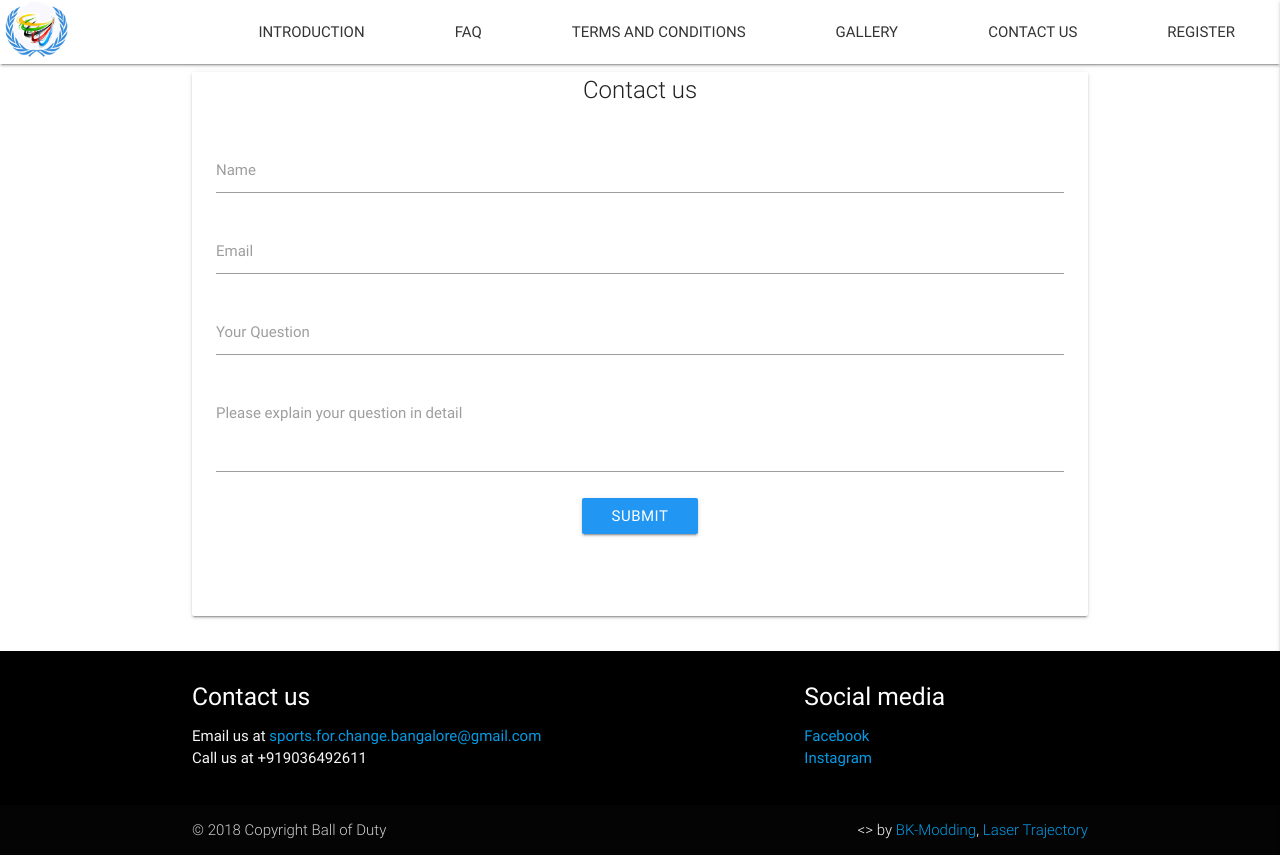
After one commit to BK-Modding/Ball-of-Duty-Website, a Flask app: page /contactus in a window 1280 px wide. The commit adds this page. Run offline with Flask 2, Linux system fonts and the light colour scheme; some libraries are stand-ins or nearby versions.

Commit message:
Contact us functionality complete

```diff
--- a/app.py
+++ b/app.py
@@ -254,5 +254,29 @@ def confirmteampayment():
 
                     return json.dumps({'success': 'true', 'message': 'Successfully updated!'})
 
+
+@app.route('/contactus')
+def contactus():
+    return render_template('contact.html')
+
+@app.route('/submitquery', methods = ['GET', 'POST'])
+def submitquery():
+    if request.method == "POST":
+        data = request.get_json()
+        name = data.name
+        email = data.email
+        question = data.question
+        detail = data.detail
+
+        msg = Message('A new query regarding Sports for Change', sender = config.MAIL_USERNAME, recipients = [config.RECIPIENT_1, config.RECIPIENT_2, config.RECIPIENT_3, config.RECIPIENT_4, config.RECIPIENT_5])
+        msg.body = "Name: {} \nEmail: {} \nQuestion: {} \nQuery in detail: {} \n \nPlease reply to the above email to resolve the query".format(name, email, question, detail)
+        mail.send(msg)
+
+        msg = Message('Confirmation regarding your query for the Sports for Change event', sender = config.MAIL_USERNAME, recipients = [email])
+        msg.body = "This is to confirm that you've submitted a query for the Sports for Change event asking {}. One of our representatives will get back to you shortly regarding the query. Please expect to receive a return mail to this email address".format(question)
+        mail.send(msg)
+
+        return "kappa"
+
 if __name__ == "__main__":
     app.run(host="0.0.0.0", port=8080, debug=True)
--- a/static/js/custom.js
+++ b/static/js/custom.js
@@ -6,10 +6,18 @@ $(document).ready(function() {
     $('select').material_select();
     $('.carousel').carousel();
     $('.slider').slider({
-          full_width: false,
-          interval: 5000,
-          transition: 800,
-          });
+        full_width: false,
+        interval: 5000,
+        transition: 800,
+    });
+    $('.button-collapse').sideNav({
+        menuWidth: 300, // Default is 300
+        edge: 'right', // Choose the horizontal origin
+        closeOnClick: true, // Closes side-nav on <a> clicks, useful for Angular/Meteor
+        draggable: true, // Choose whether you can drag to open on touch screens,
+        onOpen: function(el) { /* Do Stuff */ }, // A function to be called when sideNav is opened
+        onClose: function(el) { /* Do Stuff */ }, // A function to be called when sideNav is closed
+    });
 });
 $('a[href^="#"]').on('click', function(e) {
     e.preventDefault();
--- a/templates/confirmpayment.html
+++ b/templates/confirmpayment.html
@@ -64,7 +64,7 @@
                 }
                 else
                 {
-                    Materialize.toast('<p class = "flow-text red-text">Error, invalid passphrase</p>', 3000)
+                    Materialize.toast('<p class = "flow-text red-text">Error, invalid passphrase</p>', 3000);
                 }
             },
             error: function (error) {
--- /dev/null
+++ b/templates/contact.html
@@ -0,0 +1,84 @@
+{% extends 'layout.html' %}
+{% block content %}
+<script type = "text/javascript">
+    function submitquery()
+    {
+        var name = document.getElementById("name").value;
+        var email = document.getElementById("email").value;
+        var question = document.getElementById("question").value;
+        var detail = document.getElementById("detail").value;
+        if(name.length > 0 && email.length > 0 && question.length > 0 && detail.length > 0)
+        {
+            var data = {
+                name: name,
+                email: email,
+                question: question,
+                detail: detail
+            }
+
+            $.ajax({
+                url: "./submitquery",
+                type: "POST",
+                dataType: "json",
+                contentType: "application/json",
+                data: JSON.stringify(data),
+                success: function (response) {
+                    if(response.status == 'true')
+                    {
+                        Materialize.toast('<p class = "flow-text green-text">Query submitted successfully</p>', 3000);
+                        document.getElementById("successcard").innerHTML = '<div class = "card-content">Thank you for submitting the query. You should have received a confirmation email containing more details regarding the same.</div>'
+                    }
+                    else
+                    {
+                        Materialize.toast('<p class = "flow-text red-text">Some error in submitting the query :(</p>', 3000);
+                    }
+                },
+                error: function (error) {
+                    Materialize.toast('<p class = "flow-text red-text">' + error + '</p>', 3000)
+                }
+            })
+        }
+        else
+        {
+            Materialize.toast('<p class = "flow-text red-text">Error, some fields are not filled.</p>', 3000);
+        }
+    }
+</script>
+<div class = "container">
+    <div class = "row">
+        <div class = "col s12">
+            <div class = "card">
+                <div class = "card-title center-align">Contact us</div>
+                <div class = "card-content">
+                    <div class = "input-field">
+                        <label for = "name">Name</label>
+                        <input type = "text" name = "name" id = "name" class = "validate" required>
+                    </div>
+                    <div class = "input-field">
+                        <label for = "email">Email</label>
+                        <input type = "email" name = "email" id = "email" class = "validate" required>
+                    </div>
+                    <div class = "input-field">
+                        <label for = "question">Your Question</label>
+                        <input type = "text" name = "question" id = "question" class = "validate" required>
+                    </div>
+                    <div class = "input-field">
+                        <textarea id="detail" class="materialize-textarea"></textarea>
+                        <label for="detail">Please explain your question in detail</label>
+                    </div>
+
+                    <div class = "row">
+                        <div class = "col s12 center-align">
+                            <a class = "btn blue waves-effect hoverable">Submit</a>
+                        </div>
+                    </div>
+                    <br>
+                    <div id = "successcard" class = "card">
+
+                    </div>
+                </div>
+            </div>
+        </div>
+    </div>
+</div>
+{% endblock %}
--- a/templates/layout.html
+++ b/templates/layout.html
@@ -21,12 +21,26 @@
 
     <nav>
         <div class="nav-wrapper white">
-            <a href="/" class="brand-logo left-align black-text"><img width = "85px" height = "63px" src = "{{ url_for('static', filename='images/logo.jpg') }}"></a>
+            <a href="/" class="brand-logo left black-text"><img style = "position:absolute;left:5px;" width = "63px" height = "63px" src = "{{ url_for('static', filename='images/logo.jpg') }}"></a>
             <ul class="right">
+                <div class="hide-on-med-and-down">
+                    <li><a href="/#introduction" class="btn-flat">Introduction</a></li>
+                    <li><a href="/#faq" class="btn-flat">FAQ</a></li>
+                    <li><a href="/termsandconditions" class="btn-flat">Terms and Conditions</a></li>
+                    <li><a href="/#gallery" class="btn-flat">Gallery</a></li>
+                    <li><a href="/contactus" class="btn-flat">Contact us</a></li>
+                    <li><a href="/registration" class="btn-flat">Register</a></li>
+                </div>
+                <div class="hide-on-large-only">
+                    <li><a data-activates="slide-out" class="button-collapse btn-flat">Menu</a></li>
+                </div>
+            </ul>
+            <ul id="slide-out" class="side-nav">
                 <li><a href="/#introduction" class="btn-flat">Introduction</a></li>
                 <li><a href="/#faq" class="btn-flat">FAQ</a></li>
                 <li><a href="/termsandconditions" class="btn-flat">Terms and Conditions</a></li>
-               <li><a href="/#gallery" class="btn-flat">Gallery</a></li>
+                <li><a href="/#gallery" class="btn-flat">Gallery</a></li>
+                <li><a href="/contactus" class="btn-flat">Contact us</a></li>
                 <li><a href="/registration" class="btn-flat">Register</a></li>
             </ul>
         </div>
@@ -40,9 +54,8 @@
                 <div class="col l6 s12">
                     <h5 class="white-text">Contact us</h5>
                     <p class="grey-text text-lighten-4">
-                        Email us at <a href = "mailto:ball.of.duty.bangalore@gmail.com">ball.of.duty.bangalore@gmail.com</a>
-                        <br>
-                        Call us at +919036492611
+                        Email us at <a href="mailto:sports.for.change.bangalore@gmail.com">sports.for.change.bangalore@gmail.com</a>
+                        <br> Call us at +919036492611
                     </p>
                 </div>
                 <div class="col l4 offset-l2 s12">
```
Also changed, not shown: templates/index.html (+4 -24 lines).
